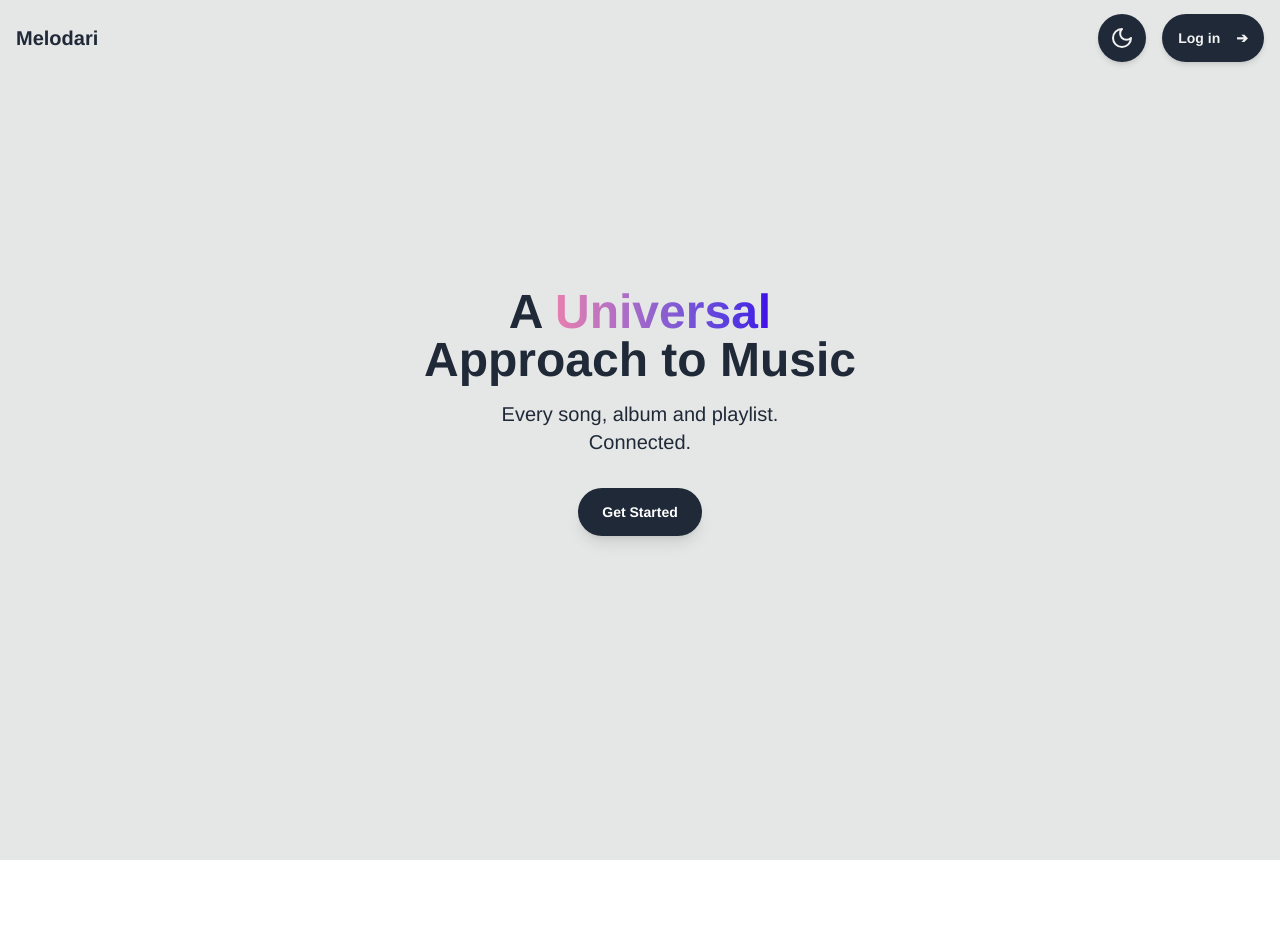
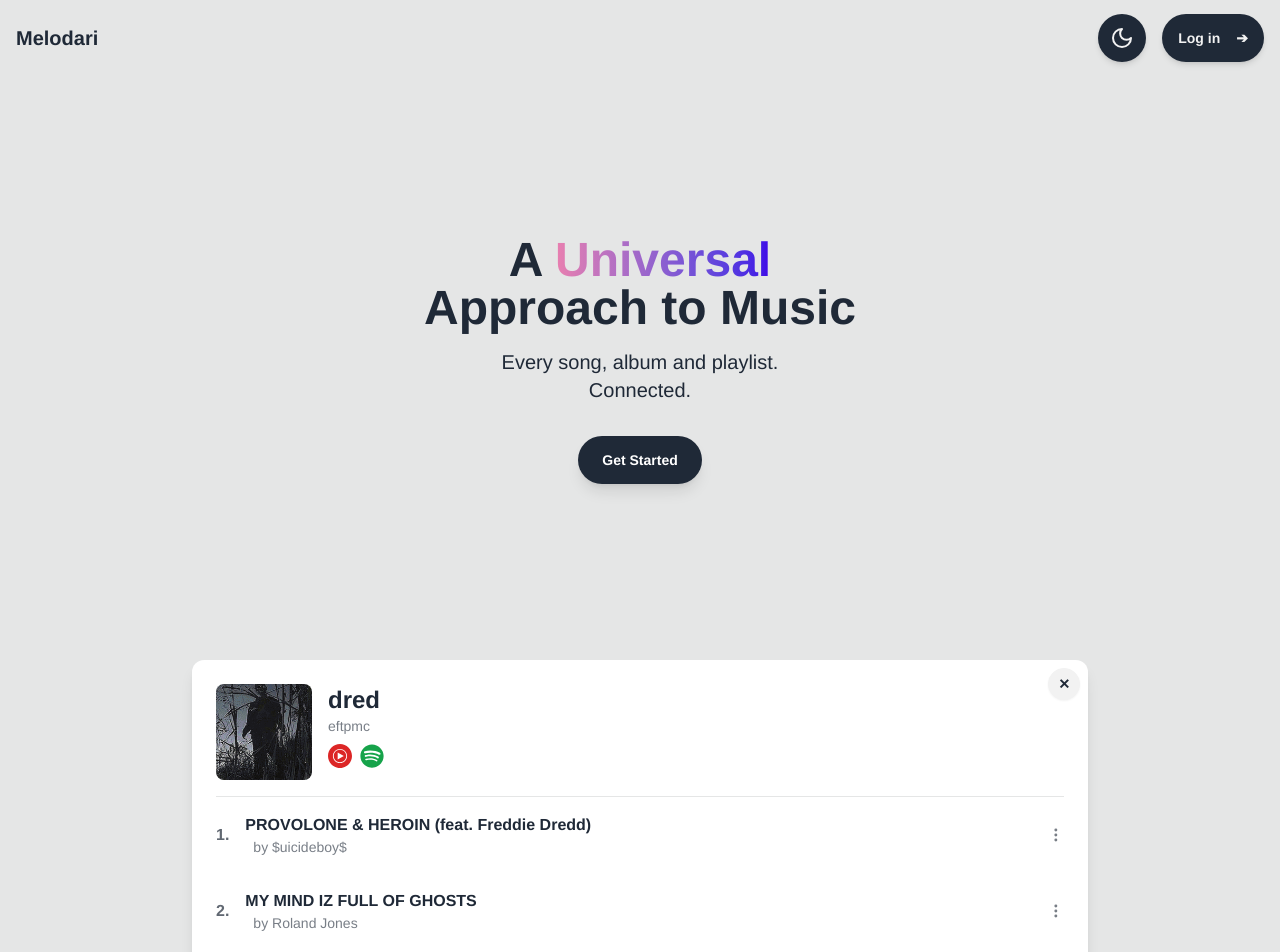
Before and after one commit to eftpmc/melodari-v2, a Next.js app: page /login in a window 1280 px wide. Shown: the top 952 px of the page. Before the commit the page ends 860 px from the top, so only its background shows below. Built offline with nearby package versions, Linux system fonts and the light colour scheme; no server answers.

Commit message:
demo component

```diff
--- /dev/null
+++ b/app/components/DemoModal.tsx
@@ -0,0 +1,75 @@
+import React, { useState } from 'react';
+import { FaSpotify } from 'react-icons/fa';
+import { SiYoutubemusic } from 'react-icons/si';
+import { BsThreeDotsVertical } from 'react-icons/bs';
+import { FiPlay } from 'react-icons/fi';
+
+const DemoModal = () => {
+  const [songs] = useState([
+    { id: '1', title: 'PROVOLONE & HEROIN (feat. Freddie Dredd)', artist: '$uicideboy$', topic: 'Lyric Video' },
+    { id: '4', title: 'MY MIND IZ FULL OF GHOSTS', artist: 'Roland Jones', topic: 'Topic' },
+    { id: '5', title: '4 DA CHEWIN', artist: 'Roland Jones', topic: 'Topic' },
+    { id: '6', title: 'HUNNID DEEP (feat. Soudiere)', artist: 'Roland Jones', topic: 'Topic' },
+    { id: '7', title: 'WHAT THEY DOING (feat. TENNGAGE, APOC KRYSIS & JUPILATOR)', artist: 'Roland Jones', topic: 'Topic' },
+  ]);
+
+  const playlist = {
+    title: "dred",
+    accountName: "eftpmc",
+    imageUrl: "/grunge.gif", // Use a valid image path for your playlist
+  };
+
+  return (
+    <div className="relative p-2 w-full max-w-4xl mx-auto bg-base-100 rounded-xl shadow-lg">
+      {/* Close Button */}
+      <label className="btn btn-sm btn-circle absolute right-2 top-2 text-base-content">
+        ✕
+      </label>
+
+      <div className="relative w-full p-4">
+        {/* Playlist Header */}
+        <div className="flex items-start mb-4">
+          <img
+            src={playlist.imageUrl}
+            alt={playlist.title}
+            className="w-24 h-24 object-cover rounded-lg"
+          />
+          <div className="ml-4 flex-1">
+            <h3 className="text-2xl font-bold text-base-content truncate">
+              {playlist.title}
+            </h3>
+            <p className="text-sm text-base-content opacity-60 truncate">{playlist.accountName}</p>
+
+            {/* Platform Icons */}
+            <div className="flex items-center space-x-2 mt-2">
+              <SiYoutubemusic className="text-red-600 w-6 h-6" />
+              <FaSpotify className="text-green-600 w-6 h-6" />
+            </div>
+          </div>
+        </div>
+
+        {/* Songs List */}
+        <ul className="space-y-4 max-h-70 overflow-y-auto pt-2 border-t border-base-300">
+          {songs.map((song, index) => (
+            <li key={song.id} className="flex items-center justify-between py-2 text-base-content">
+              <div className="flex items-center w-full">
+                <span className="mr-4 text-base-content font-semibold opacity-70">{index + 1}.</span>
+                <div className="flex-1 flex flex-wrap truncate">
+                  <span className="block font-semibold text-base-content truncate w-1/2">
+                    {song.title}
+                  </span>
+                  <span className="ml-2 text-sm text-base-content opacity-60 truncate w-1/2">
+                    by {song.artist}
+                  </span>
+                </div>
+              </div>
+              <BsThreeDotsVertical className="text-base-content opacity-60 hover:text-opacity-100 cursor-pointer" />
+            </li>
+          ))}
+        </ul>
+      </div>
+    </div>
+  );
+};
+
+export default DemoModal;
--- a/app/login/page.tsx
+++ b/app/login/page.tsx
@@ -1,14 +1,13 @@
 "use client";
 
-import { useState, useEffect } from "react";
+import { useEffect } from "react";
 import { useRouter } from "next/navigation";
-import { FaGoogle } from "react-icons/fa";
 import { useAuth } from "@/contexts/AuthContext";
+import DemoModal from '@/app/components/DemoModal'; // Import the PlaylistModal component
 
 export default function Login() {
     const router = useRouter();
     const { isAuthenticated, getAuthorizeUrl } = useAuth();
-    const [loading, setLoading] = useState(false);
 
     useEffect(() => {
         // If user is already authenticated, redirect to home
@@ -18,7 +17,6 @@ export default function Login() {
     }, [isAuthenticated, router]);
 
     const handleGetStarted = async () => {
-        setLoading(true);
         try {
             const authorizeUrl = await getAuthorizeUrl('google');
             if (authorizeUrl) {
@@ -26,13 +24,12 @@ export default function Login() {
             }
         } catch (error) {
             console.error("Error during Google authentication", error);
-        } finally {
-            setLoading(false);
         }
     };
 
     return (
-        <div className="flex min-h-screen flex-col items-center justify-center px-4 pb-24">
+        <div className="flex min-h-screen flex-col items-center justify-center px-8 mt-20">
+            <div className="w-full flex flex-col items-center justify-center my-24">
             <h1 className="text-4xl md:text-5xl font-semibold mb-4 text-center text-base-content leading-tight">
                 <span className="inline-block">
                     A{" "}
@@ -49,14 +46,14 @@ export default function Login() {
             <button
                 onClick={handleGetStarted}
                 className="btn bg-base-content hover:bg-primary text-base-100 flex border-none items-center justify-center py-3 px-6 rounded-full shadow-lg transition-all duration-300 ease-in-out hover:px-8"
-                disabled={loading}
             >
-                {loading ? (
-                    "Connecting..."
-                ) : (
-                    "Get Started"
-                )}
+                Get Started
             </button>
+            </div>
+
+            <div className="w-full my-20">
+                <DemoModal />
+            </div>
         </div>
     );
 }
```
Also changed, not shown: public/grunge.gif (added).
